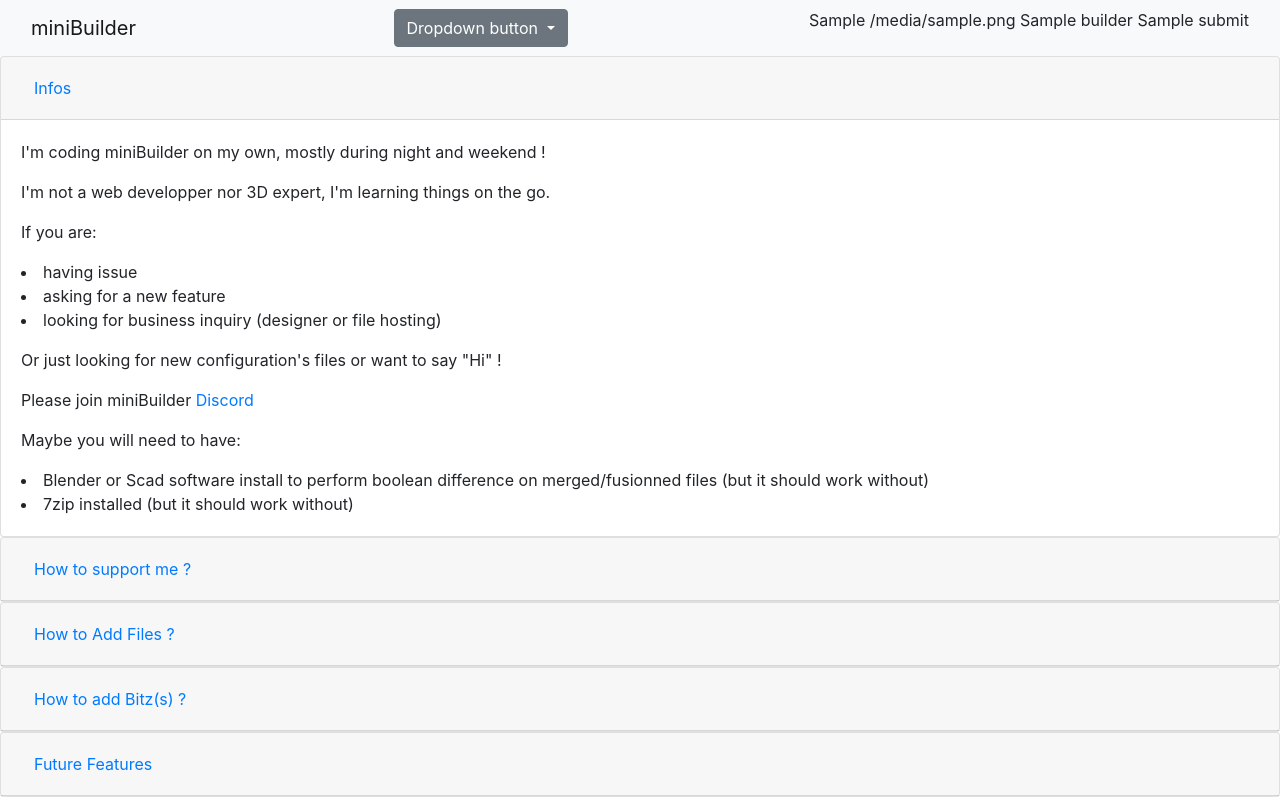
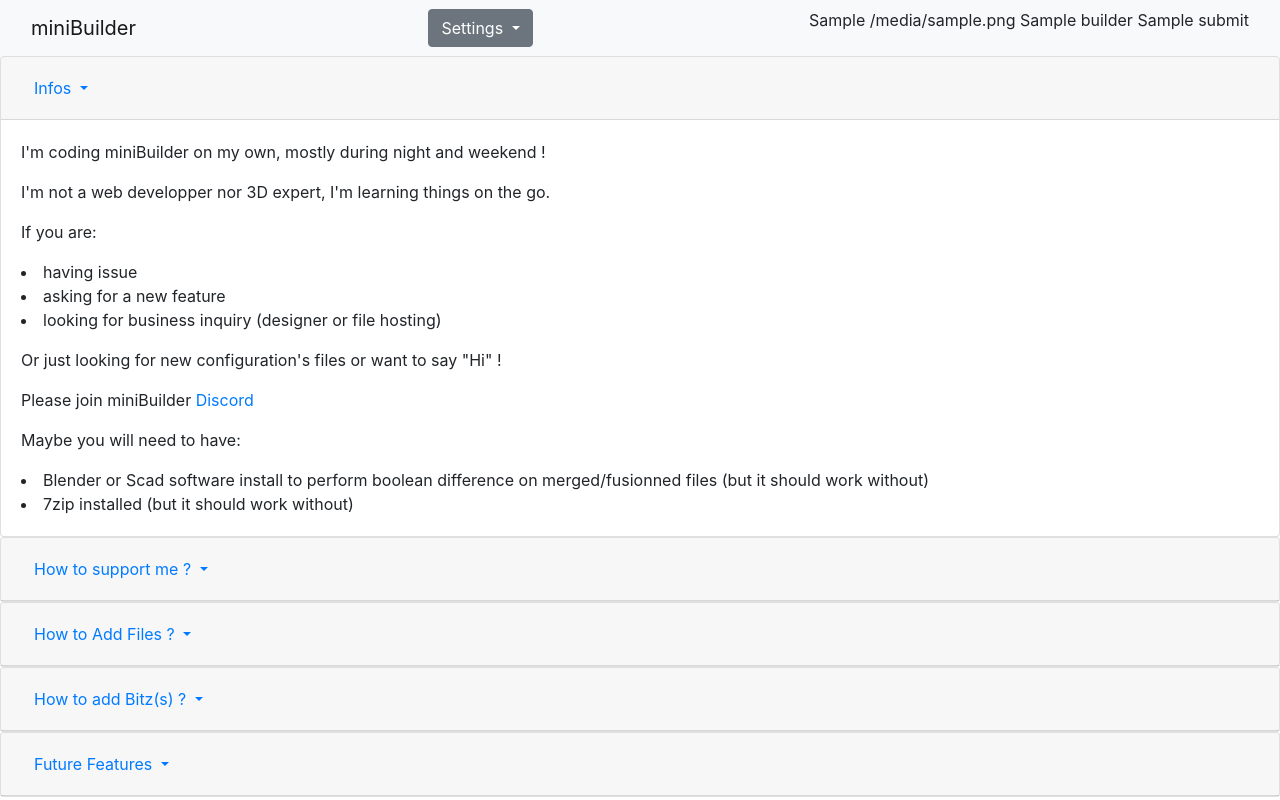
Before and after one commit to LeoGrosjean/minibuilder_old, a Flask app: template minibuilder/templates/about.html in a window 1280 px wide. Run offline with Flask 2, Linux system fonts and the light colour scheme; the template is opened without the code that fills it: most values are stand-ins (such as "Sample title", 1, 10 or a date in 2020); some libraries are stand-ins or nearby versions.

Commit message:
front work

```diff
--- a/minibuilder/templates/about.html
+++ b/minibuilder/templates/about.html
@@ -27,7 +27,7 @@
     <div class="card">
         <div class="card-header" id="headingThree">
             <h5 class="mb-0">
-                <button class="btn btn-link collapsed" data-toggle="collapse" data-target="#collapseThree"
+                <button class="btn btn-link collapsed dropdown-toggle" data-toggle="collapse" data-target="#collapseThree"
                         aria-expanded="true" aria-controls="collapseThree">
                     Infos
                 </button>
@@ -58,7 +58,7 @@
     <div class="card">
         <div class="card-header" id="headingThree">
             <h5 class="mb-0">
-                <button class="btn btn-link" data-toggle="collapse" data-target="#collapseSupportMe"
+                <button class="btn btn-link dropdown-toggle" data-toggle="collapse" data-target="#collapseSupportMe"
                         aria-expanded="false" aria-controls="collapseSupportMe">
                     How to support me ?
                 </button>
@@ -94,7 +94,7 @@
     <div class="card">
         <div class="card-header" id="headingOne">
             <h5 class="mb-0">
-                <button class="btn btn-link" data-toggle="collapse" data-target="#collapseOne"
+                <button class="btn btn-link dropdown-toggle" data-toggle="collapse" data-target="#collapseOne"
                         aria-expanded="false"
                         aria-controls="collapseOne">
                     How to Add Files ?
@@ -181,7 +181,7 @@
     <div class="card">
         <div class="card-header" id="headingTwo">
             <h5 class="mb-0">
-                <button class="btn btn-link collapsed" data-toggle="collapse" data-target="#collapseTwo"
+                <button class="btn btn-link collapsed dropdown-toggle" data-toggle="collapse" data-target="#collapseTwo"
                         aria-expanded="false" aria-controls="collapseTwo">
                     How to add Bitz(s) ?
                 </button>
@@ -319,7 +319,7 @@
     <div class="card">
         <div class="card-header" id="headfutureFeature">
             <h5 class="mb-0">
-                <button class="btn btn-link collapsed" data-toggle="collapse" data-target="#futureFeature"
+                <button class="btn btn-link collapsed dropdown-toggle" data-toggle="collapse" data-target="#futureFeature"
                         aria-expanded="false" aria-controls="collapseTwo">
                     Future Features
                 </button>
--- a/minibuilder/templates/choose_builder.html
+++ b/minibuilder/templates/choose_builder.html
@@ -4,17 +4,20 @@
 <nav class="navbar navbar-light bg-light" style="z-index: 1; position: relative">
     <div class="container-fluid">
         <a class="navbar-brand" href="{{url_for('home_bp.choose_builder')}}">miniBuilder</a>
+        <div class="box-flex0">
             <div class="dropdown">
                 <button class="btn btn-secondary dropdown-toggle" type="button" id="dropdownMenuButton"
                         data-toggle="dropdown" aria-haspopup="true" aria-expanded="false">
-                    Dropdown button
+                    Settings
                 </button>
                 <div class="dropdown-menu" aria-labelledby="dropdownMenuButton">
-                    <a class="dropdown-item" href="#">Action</a>
-                    <a class="dropdown-item" href="#">Another action</a>
-                    <a class="dropdown-item" href="#">Something else here</a>
+                    <a class="dropdown-item" href="{{ url_for('home_bp.make_folder')}}">App Configuration</a>
+                    <a class="dropdown-item" href="{{ url_for('home_bp.list_builder_config')}}">Builder Config</a>
+                    <a class="dropdown-item" href="{{ url_for('home_bp.choose_builder')}}">FAQ</a>
                 </div>
             </div>
+        </div>
+        <div class="box-flex0">
             <form action="{{ url_for('home_bp.choose_builder') }}" method="post">
 
                 {{ form_header.add_designers }}
@@ -23,4 +26,5 @@
                 {{ form_header.submit }}
             </form>
         </div>
+    </div>
 </nav>
--- a/minibuilder/templates/flash_layout.html
+++ b/minibuilder/templates/flash_layout.html
@@ -1,6 +1,6 @@
 
 
-<div style="position: absolute; left: 390px">
+<div style="position: absolute; left: 30%">
 {% with messages = get_flashed_messages() %}
   {% if messages %}
   <a class="btn btn-primary" data-toggle="collapse"
--- a/minibuilder/templates/grid_box.html
+++ b/minibuilder/templates/grid_box.html
@@ -108,7 +108,7 @@
     </div>
 {% endmacro %}
 <form method="post" id="builder">
-    <div class="h-100" style="position: absolute; z-index:2; top:0%; overflow-y: auto; overflow-x: hidden">
+    <div class="h-100" style="position: absolute; z-index:2; top:0%; overflow-y: auto; overflow-x: hidden; max-width: 30%">
         {% for row in grid %}
             <div class="list-group-item list-group-item-action bg-light">
                 {{ display_block(row) }}
```
Also changed, not shown: minibuilder/routes/home.py (+4 -3 lines), minibuilder/templates/git_config/add_files.html (+8 -6 lines), minibuilder/templates/make_folder_data.html (+25 -1 lines). Lines whose indentation alone changed are shown as unchanged.
